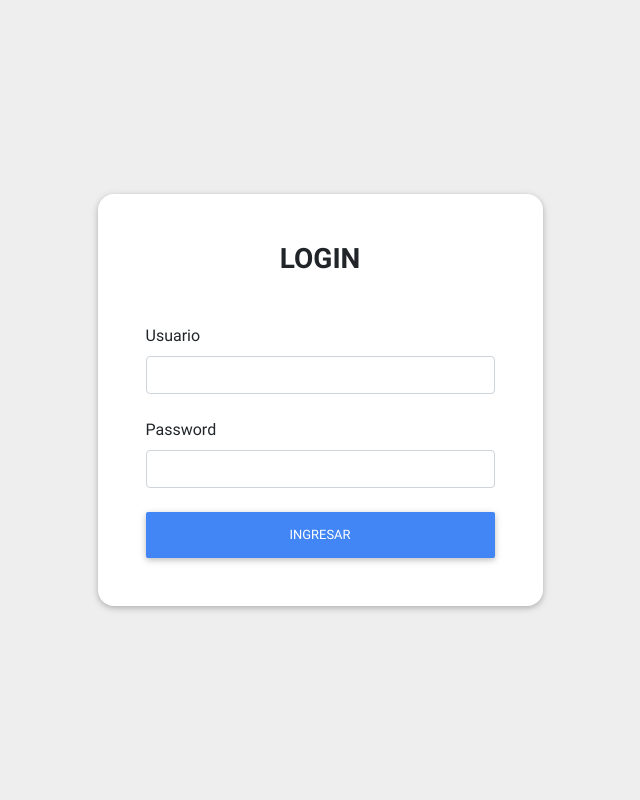
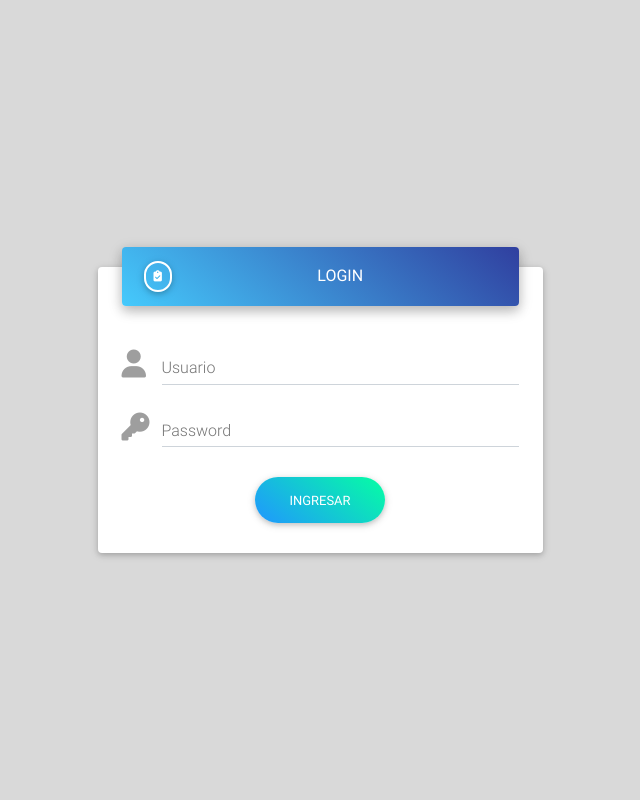
Before and after one commit to laricoventassis/ventas_sis, a Django app: template aplicacion/templates/login.html in a window 1280 px wide. Shown: the whole page, without its empty margins (320-960 px from the left). Run offline with Django 4.2, Linux system fonts and the light colour scheme; the template is opened without the code that fills it, so the values that code supplies are empty; some libraries are stand-ins or nearby versions.

Commit message:
mejoras 1

```diff
--- a/aplicacion/templates/login.html
+++ b/aplicacion/templates/login.html
@@ -7,7 +7,7 @@
   <meta charset="utf-8">
   <meta name="viewport" content="width=device-width, initial-scale=1, shrink-to-fit=no">
   <meta http-equiv="x-ua-compatible" content="ie=edge">
-  <title>Material Design Bootstrap</title>
+  <title>Ventas SIS - Login</title>
   <!-- Font Awesome -->
   <link rel="stylesheet" href="{% static 'css/all.min.css' %}">
   <link rel="stylesheet" href="{% static 'css/bootstrap.min.css' %}">
@@ -18,33 +18,42 @@
 
 <body class="fixed-sn white-skin">
 
-  <section class="vh-100" style="background-colors: #D9D9D9;">
-    <div class="container py-5 h-100">
+
+  <section class="vh-100" style="background: #D9D9D9;">
+    <div class="container py-2 h-100">
       <div class="row d-flex justify-content-center align-items-center h-100">
         <div class="col-12 col-md-8 col-lg-6 col-xl-5">
-          <div class="card shadow-5-strong" style="border-radius: 1rem;">
-            <div class="card-body p-5 text-center">
+          <div class="card card-cascade narrower z-depth-1">
+            <div class="view view-cascade gradient-card-header blue-gradient narrower py-2 mx-4 mb-3 d-flex justify-content-between align-items-center">
+              <div>
+                <button type="button" class="btn btn-outline-white btn-rounded btn-sm px-2">
+                  <i class="fas fa-clipboard-check mt-0"></i></button>
+              </div>
+              <a href="" class="white-text mx-3">LOGIN</a>
 
-              <h3 class="mb-5"><b>LOGIN</b></h3>
+              <div>
+              </div>
 
-              <form action="" class="cod-form" id="form-login" method="POST">
-                {% csrf_token %}
-                <!-- Email input -->
-                <div data-mdb-input-init class="form-outline mb-4">
-                  <label class="form-label label-login" for="username">Usuario</label>
-                  <input type="text" id="username" name="username" class="form-control" />
+            </div>
+            <!-- /Card image -->
+            <form action="" class="cod-form px-4" id="form-login" method="POST">
+              {% csrf_token %}
+                <div class="md-form">
+                    <i class="fas fa-user prefix grey-text"></i>
+                    <input type="text" id="username" name="username" class="form-control" />
+                    <label for="username">Usuario</label>
                 </div>
 
-                <!-- Password input -->
-                <div data-mdb-input-init class="form-outline mb-4">
-                  <label class="form-label label-login" for="password">Password</label>
-                  <input type="password" id="password" name="password" class="form-control" />
+                <div class="md-form">
+                    <i class="fas fa-key prefix grey-text"></i>
+                    <input type="password" id="password" name="password" class="form-control" />
+                    <label for="password">Password</label>
                 </div>
-                <!-- Submit button -->
-                <button data-mdb-ripple-init type="submit" class="btn btn-primary btn-block">Ingresar</button>
-              </form>
 
-            </div>
+                <div class="text-center mt-4 mb-4">
+                  <button class="btn aqua-gradient btn-rounded " type="submit">Ingresar</button>
+                </div>
+            </form>
           </div>
         </div>
       </div>
--- a/aplicacion/templates/venta.html
+++ b/aplicacion/templates/venta.html
@@ -131,7 +131,7 @@
         </div>
     </div>
 
-    <div class="col-md-4">
+    <div class="col-md-4 mb-4">
         <div class="card card-cascade narrower z-depth-1">
             <div class="view view-cascade gradient-card-header blue-gradient narrower py-2 mx-4 mb-3 d-flex justify-content-between align-items-center">
               <div>
@@ -163,14 +163,14 @@
                             {% else %}
                             <label>
                                 Turno Día
-                                <input type="checkbox" disabled>
+                                <input type="checkbox" id="trunoCaja" disabled>
                                 <span class="lever"></span> Turno Noche
                             </label>
                             {% endif %}
                         {% else %}
                         <label>
                             Turno Día
-                            <input type="checkbox">
+                            <input type="checkbox" id="trunoCaja">
                             <span class="lever"></span> Turno Noche
                         </label>
                         {% endif %}
--- a/sis_ventas/settings.py
+++ b/sis_ventas/settings.py
@@ -74,6 +74,7 @@ TEMPLATES = [
                 'django.template.context_processors.request',
                 'django.contrib.auth.context_processors.auth',
                 'django.contrib.messages.context_processors.messages',
+                'sis_ventas.variables.prefijo_url',
             ],
         },
     },
@@ -96,12 +97,15 @@ DATABASES = {
     }
 }
 
+PREFIJO = 'https'
 # DATABASES = {
 #     'default': {
 #         'ENGINE': 'django.db.backends.sqlite3',
 #         'NAME': BASE_DIR / 'db.sqlite3',
 #     }
 # }
+
+# PREFIJO_URL = 'http'
 
 
 # Password validation
--- /dev/null
+++ b/sis_ventas/variables.py
@@ -0,0 +1,4 @@
+from django.conf import settings
+
+def prefijo_url(request):
+    return {'PREFIJO_URL': settings.PREFIJO_URL}
--- a/static/css/style.css
+++ b/static/css/style.css
@@ -15,3 +15,7 @@
     color: #417893;
     font-weight: bold;
 }
+
+.sn-bg-4 {
+    background: white !important;
+}
```
Also changed, not shown: aplicacion/templates/header_body.html (+14 -22 lines), aplicacion/views.py (+9 -0 lines), db.sqlite3.
